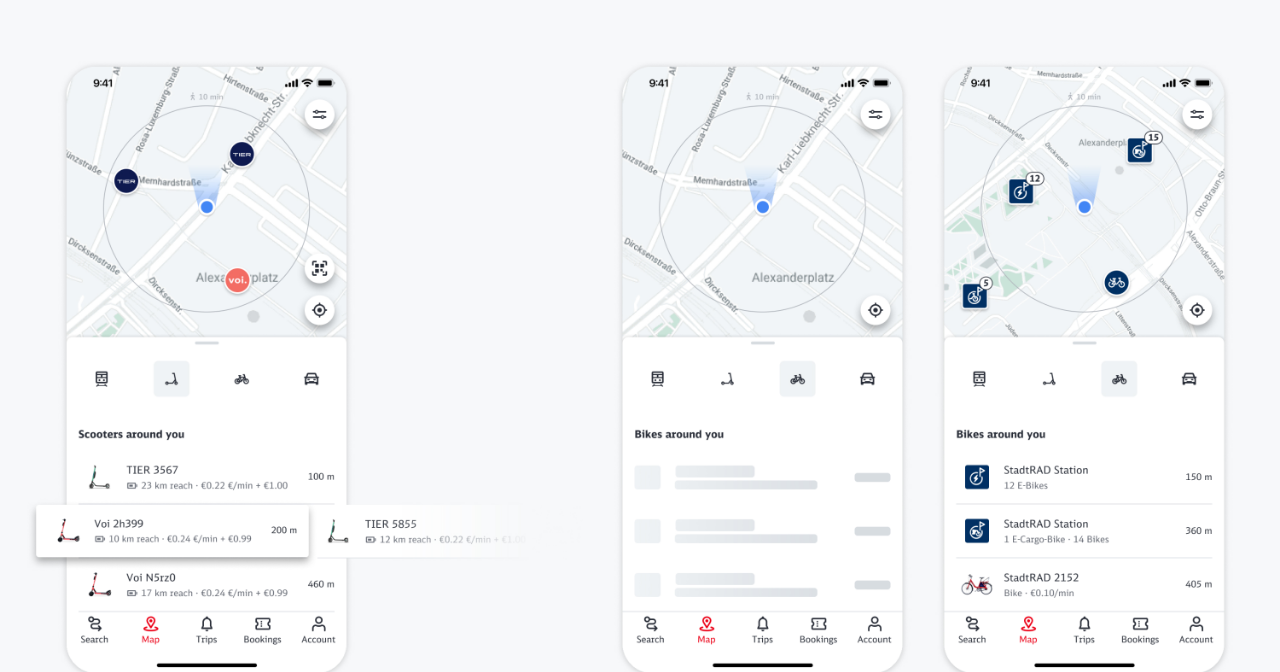
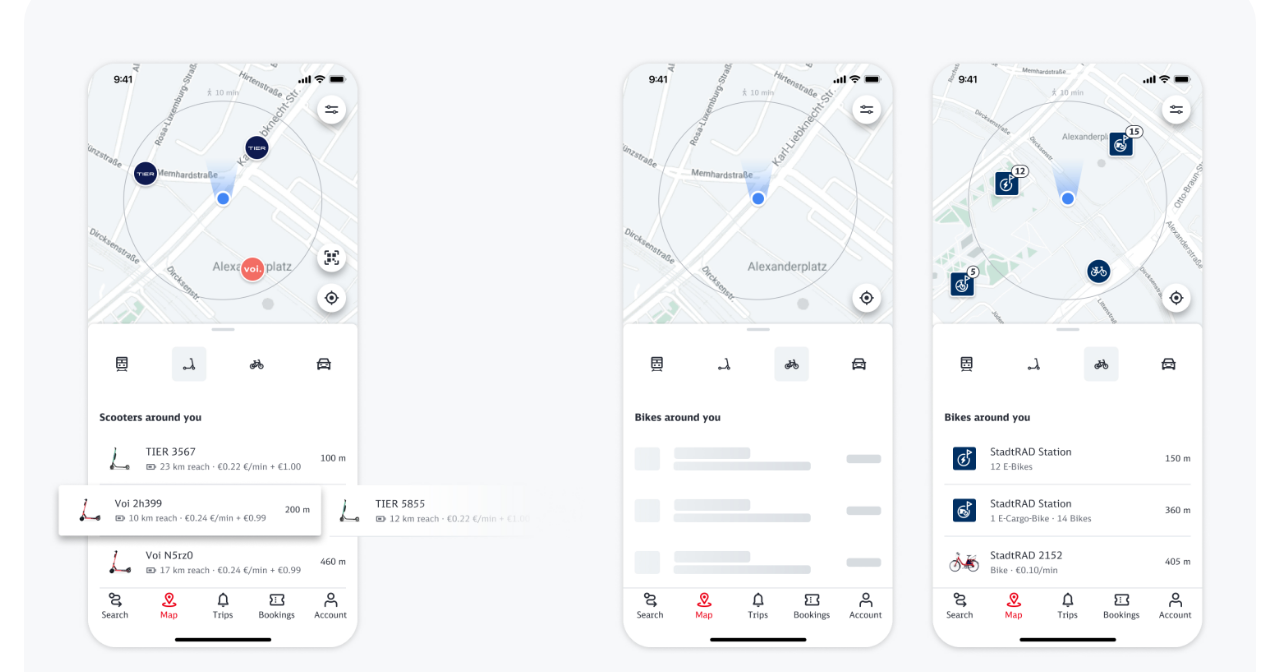
Before and after one commit to dbueker/portfolio-danielbueker, a Nuxt app: page /db-streckenagent in a window 1280 px wide. Shown: the part 6947-7619 px from the top of the page. Built offline with nearby package versions, Linux system fonts and the light colour scheme.

Commit message:
Wrong Img Component in StA

```diff
--- a/pages/db-streckenagent.vue
+++ b/pages/db-streckenagent.vue
@@ -30,7 +30,7 @@
           <Chapter headline="List, Map and Filters" text="Based on the results we restructured the list items to contain the most important information. For the public transport category the list item contains all lines that depart from that station. Since the number of departing lines often exceeds the width of a list item, the lines overflow the screen and users can swipe through them horizontally. This maximizes the amout of information per list item. We also emphasized the map as a tool to help users understand what they actually can see in the list and added a circle that shows the average distance that can be walked in 10 minutes. Filters have been added to the map to allow cross-category filtering." />
           <ImageComponent :image1=DBStreckenagent3A :image2=DBStreckenagent3B :image3=DBStreckenagent3C />
           <Chapter headline="Updating Behavior and Reducing Anxiety" text="When selecting a vehicle the list needs to be up to date to prevent users from running into a stale selection. Showing a skeleton loader proved as a powerful tool to tell the user that the list is now up to date to reduce anxiety. However, continously showing loading skeletons in an active list view might distract users while browsing vehicles. To solve this, we update the active list in a visually less prominent manner, simply instantly replacing stale items with valid ones. When users change category, we show a skeleton loader to indicate that the new list is up to date."/>
-          <ImageComponentFullscreen :image1=DBStreckenagent4 />
+          <ImageComponent :image1=DBStreckenagent4 />
           <Chapter headline="Selecting Bikes" text="Bike Sharing typically consists of different bike types that are organised in large stations and also free floating vehicles. Being near to a station that includes a lot of similar bikes would quickly fill up the list with similar vehicles that have the same distance to the user, so we needed to come up with a clustering logic for bikes. To find the correct mental model for this I conducted another small round of research, this time internally. One option clustered the bikes by stations, the other one clustered by bike types. Figma added variables and conditions shortly before I created the protoypes, allowing me to create the whole setup for testing on a single day."/>
           <ImageComponentFullscreen :image1=DBStreckenagent5  />
           <Chapter text="The participants showed a strong preference for the station clustering, as it resembles how bikes are organized on the street. Because the search for a specific type of bike was generally faster in the other version we included the bike types that are available at a station in the station icon which is shown in the list." />
```
